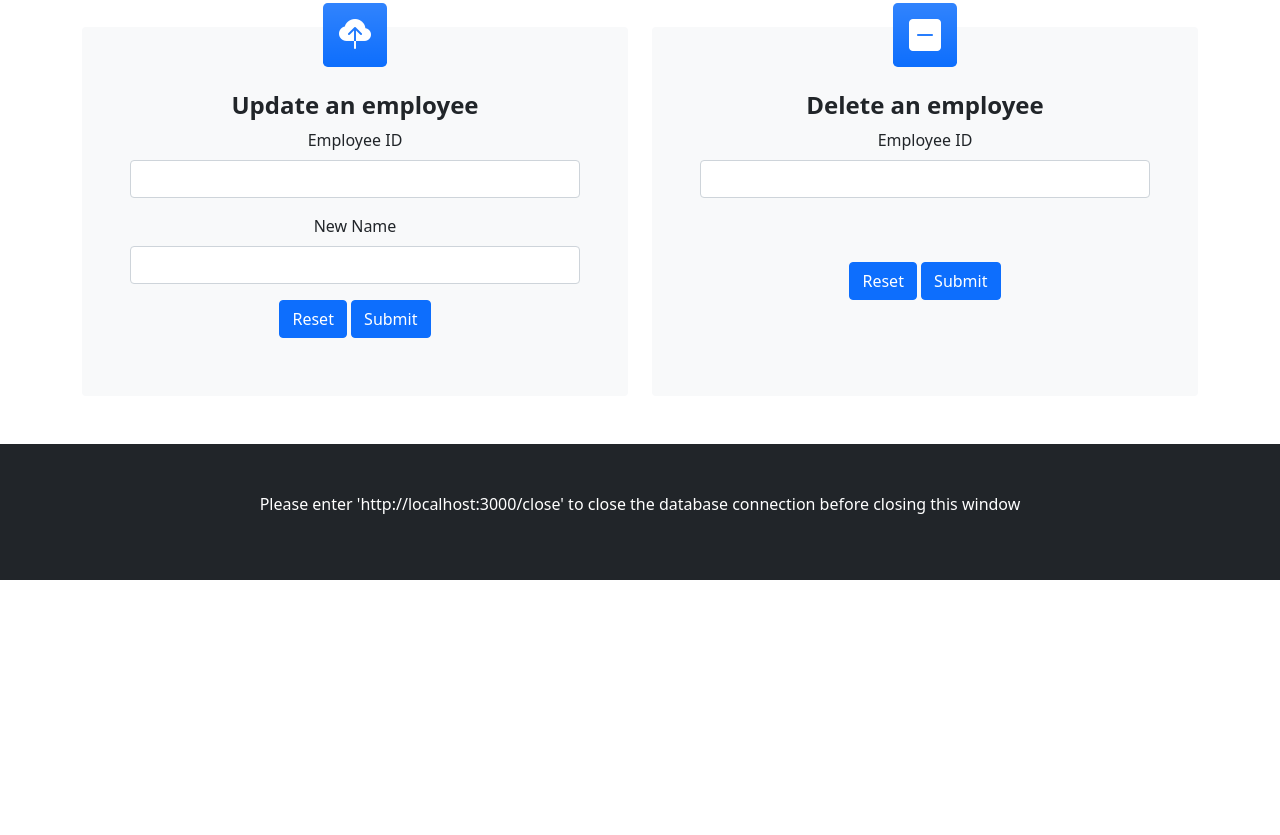
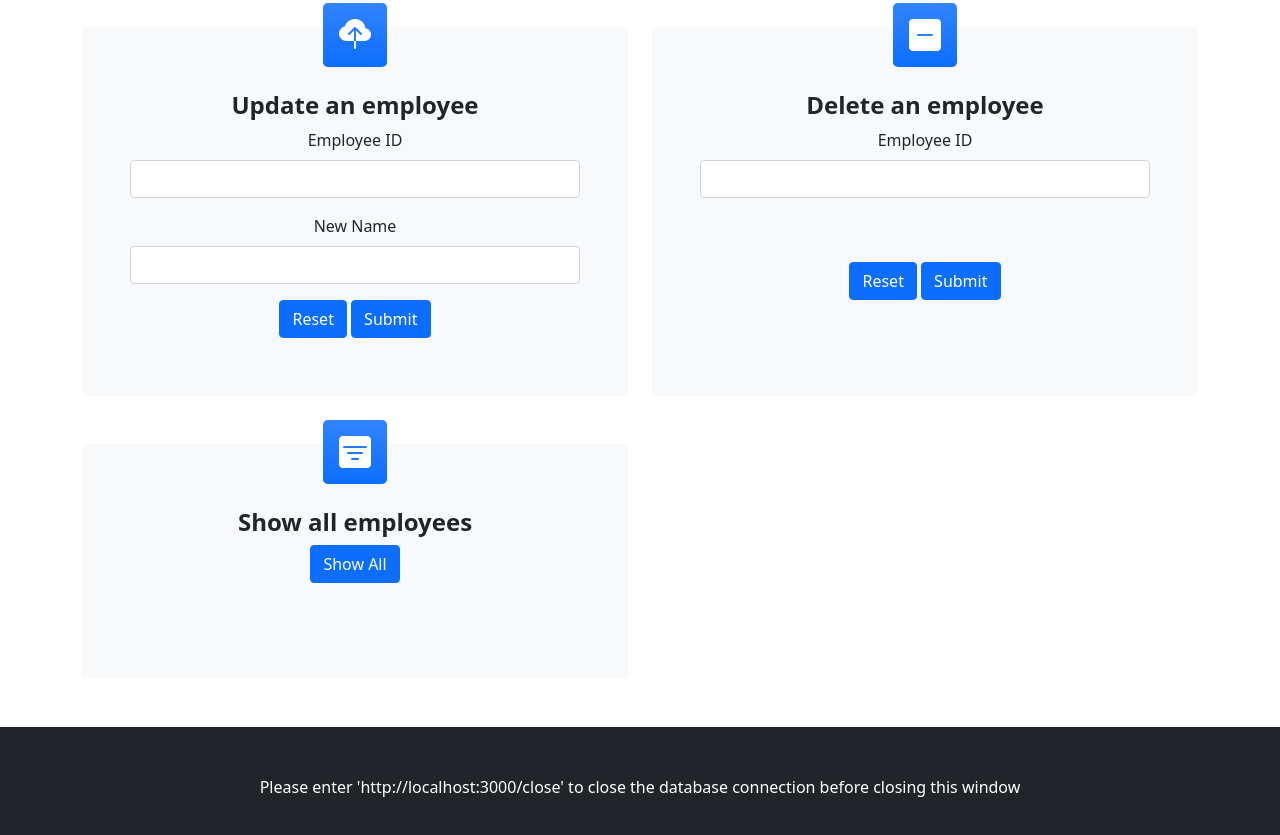
Before and after one commit to FionaMacRaeFairlie/WPD2_J_Lab2, a website: page public/index.html in a window 1280 px wide. Shown: the part 819-1654 px from the top of the page. Before the commit the page ends 1399 px from the top, so only its background shows below. Drawn offline with nearby package versions, Linux system fonts and the light colour scheme.

Commit message:
update to index.js

```diff
--- a/package.json
+++ b/package.json
@@ -6,7 +6,7 @@
   "scripts": {
     "test": "echo \"Error: no test specified\" && exit 1"
   },
-  "author": "Fiona fairlie",
+  "author": "Fiona Fairlie",
   "license": "ISC",
   "dependencies": {
     "express": "^4.17.2",
--- a/public/index.html
+++ b/public/index.html
@@ -116,6 +116,21 @@
                         </div>
                     </div>
                 </div>
+                <div class="mb-5">
+                    <div class="card bg-light border-0 h-100">
+                        <div class="card-body text-center p-4 p-lg-5 pt-0 pt-lg-0">
+                            <div class="feature bg-primary bg-gradient text-white rounded-3 mb-4 mt-n4"><i
+                                    class="bi bi-filter-square-fill"></i></i></div>
+                            <h2 class="fs-4 fw-bold">Show all employees</h2>
+                            <form action="/showAll" method="POST">
+                                <fieldset>
+                                    <button class="btn btn-primary" type="submit">Show All</button>
+                                    <br><br><br>
+                                </fieldset>
+                            </form>
+                        </div>
+                    </div>
+                </div>
             </div>
         </div>
     </section>
```
Also changed, not shown: index.js (+11 -1 lines), 1 other file.
